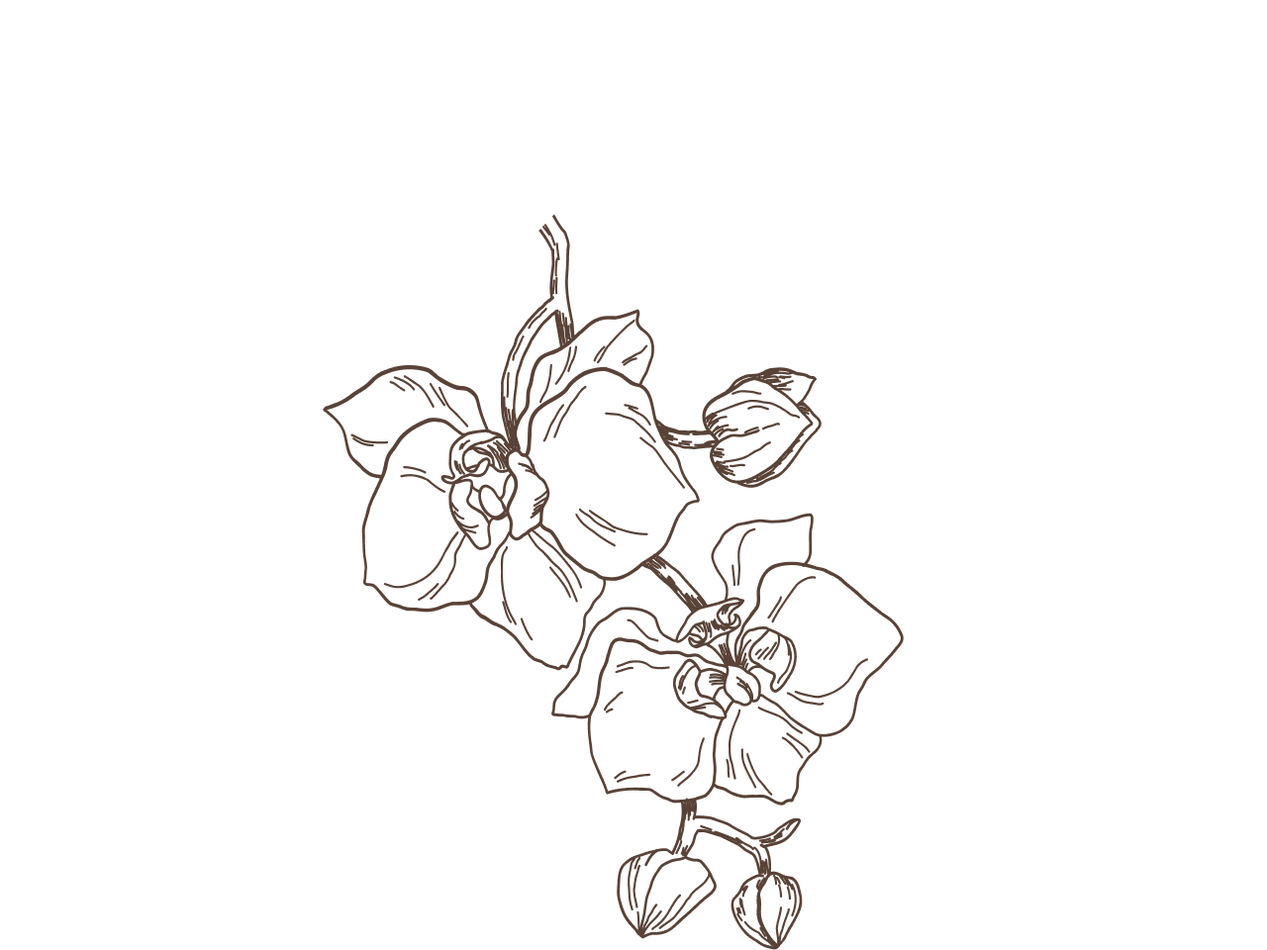
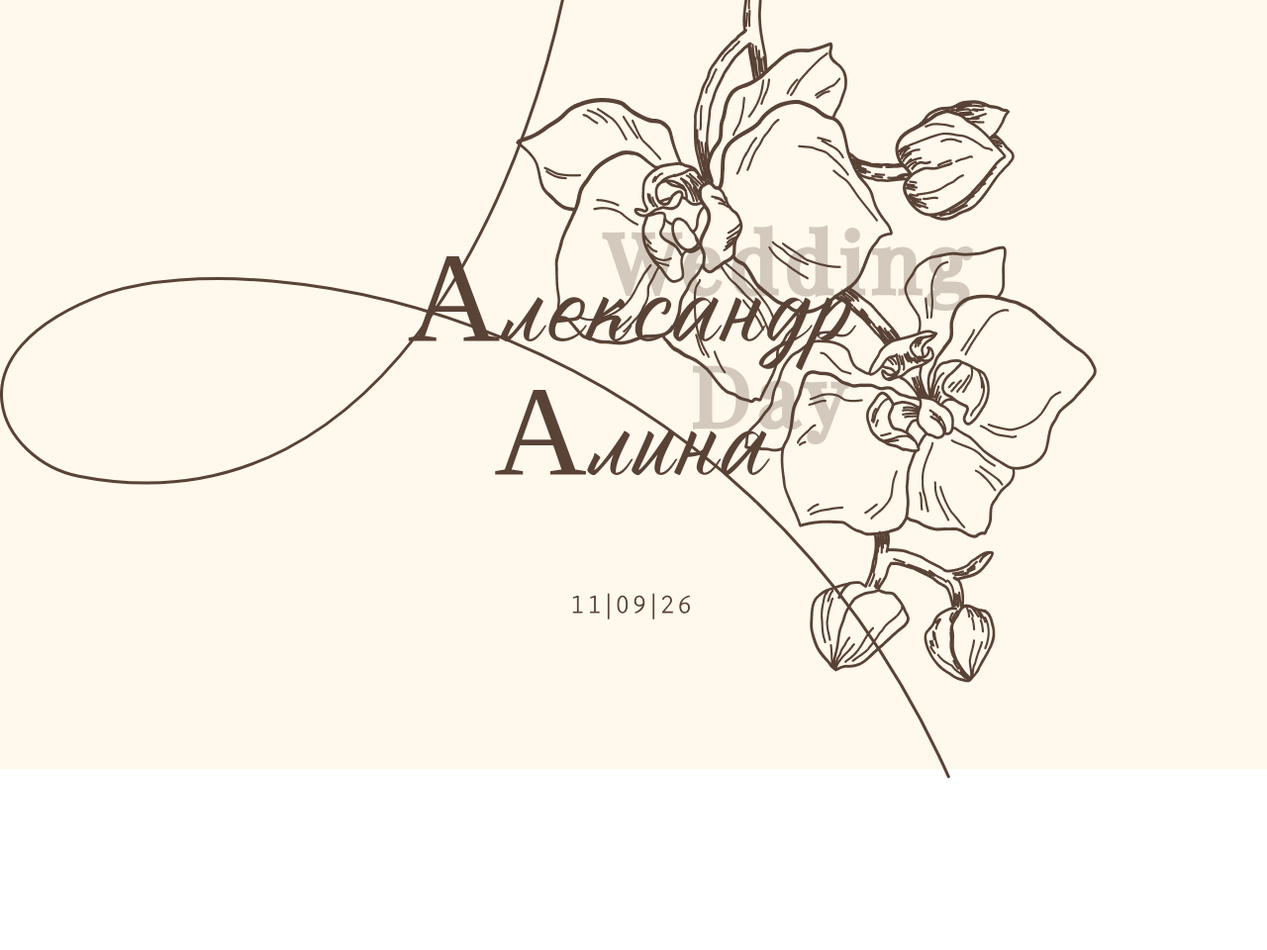
Before and after one commit to 1NEAT1/weeding, a website built with webpack: page src/index.html in a window 1280 px wide. Shown: the top 960 px of the page at 99% size. After the commit the page ends 800 px from the top, so only its background shows below. Built offline with nearby package versions, Linux system fonts and the light colour scheme; files whose address does not match are found by name.

Commit message:
Обновление

```diff
--- a/src/assets/styles/fonts.scss
+++ b/src/assets/styles/fonts.scss
@@ -3,3 +3,8 @@
 @import '../fonts/atziluth/atziluth.css';
 @import '../fonts/playfairdisplay/playfairdisplay.css';
 @import '../fonts/sourceserifpro/sourceserifpro.css';
+
+$font-playfair: 'Playfair Display', serif;
+$font-atziluth: 'Atziluth', serif;
+$font-hamiltoneg: 'mr_HamiltoneG', serif;
+$font-sourceserifpro: 'Source Serif Pro', serif;
--- a/src/assets/styles/main.scss
+++ b/src/assets/styles/main.scss
@@ -1,78 +1,92 @@
 @use './reset';
-@use './fonts';
+@use './fonts' as *;
 
+$color-cream: #FFF8EC;
 
-.title {
+.container {
+  width: 100%;
+  max-width: 1200px;
+  margin: 0 auto;
+  padding: 0 20px;
+}
+
+.hero {
+  position: relative;
+  padding: 150px 0 150px 0;
+  background-color: $color-cream;
+}
+
+.hero__deco {
+  position: absolute;
+  max-width: 100%;
+  height: auto;
+  pointer-events: none;
+  user-select: none;
+}
+
+.hero__deco--left {
+  left: 0;
+  top: -50px;
+}
+
+.hero__deco--right {
+  top: -120px;
+  right: 0;
+}
+
+.titles {
   display: flex;
   flex-direction: column;
   align-items: center;
-  margin-top: 150px;
-}
+  position: relative;
 
-.title_item {
-  position: relative;
-  display: flex;
-  flex-direction: column;
-  align-items: center;
-  text-align: center;
+  &__item {
+    &:last-child {
+      margin-top: -85px;
+    }
+  }
 
-  .title_item_wordw {
+  &__letter {
+    font-family: $font-hamiltoneg;
+  }
+
+  &__name {
     position: relative;
-    left: 50px;
-    font-family: 'Playfair Display', serif;
+    font-family: $font-atziluth;
+    font-size: 130px;
+    font-weight: 400;
+    letter-spacing: 0.04em;
+    color: #594236;
+    line-height: 1.1;
+    margin: 0;
+    top: 80px;
+  }
+
+  &__inside {
+    position: relative;
+    font-family: $font-playfair;
     font-size: 83px;
     font-weight: 400;
     letter-spacing: 0.09em;
     line-height: 0.8;
     color: #594236;
     opacity: 0.25;
-    -webkit-text-stroke: 8px #594236;
+    -webkit-text-stroke: 5px #594236;
     paint-order: stroke fill;
-    margin: 0;
-    text-transform: uppercase;
-  }
-
-    .title_item_wordd {
-    position: relative;
-    left: -15px;
-    font-family: 'Playfair Display', serif;
-    font-size: 83px;
-    font-weight: 400;
-    letter-spacing: 0.09em;
-    line-height: 0.8;
-    color: #594236;
-    opacity: 0.25;
-    -webkit-text-stroke: 8px #594236;
-    paint-order: stroke fill;
-    margin: 0;
-    text-transform: uppercase;
-  }
-
-  .title_item_name {
-    position: relative;
-    left: -135px;
-    font-family: 'Atziluth', serif;
-    font-size: 130px;
-    font-weight: 400;
-    color: #594236;
-    line-height: 1.1;
-    margin: 0;
-    margin-top: -73px;
-
-    span {
-      font-family: 'mr_HamiltoneG', serif;
+    bottom: 75px;
+    left: 165px;
+    &:last-child {
+      left: 200px;
     }
   }
 }
 
 .date {
-  position: relative;
-  left: -100px;
   font-size: 25px;
   color: #594236;
   text-align: center;
-  margin-top: 55px;
-  font-family: 'Source Serif Pro', serif;
+  margin-top: 90px;
+  font-family: $font-sourceserifpro;
   letter-spacing: 5px;
   -webkit-text-stroke: 1px #594236;
 }
--- a/src/assets/styles/reset.scss
+++ b/src/assets/styles/reset.scss
@@ -14,7 +14,6 @@ html {
 body {
   margin: 0;
   min-height: 100%;
-  max-width: 1400px;
 }
 
 body,
--- a/src/index.html
+++ b/src/index.html
@@ -6,22 +6,30 @@
   <title>Wedding</title>
 </head>
 <body>
-<header>
-  <div class="title">
-    <img src="assets/images/topflower.png" alt="">
-    <img src="assets/images/topline.svg" alt="">
-    <div class="title_item">
-      <h1 class="title_item_wordw">Wedding</h1>
-      <h2 class="title_item_name"><span>А</span>лександр</h2>
+<section class="hero">
+  <img class="hero__deco hero__deco--right" src="assets/images/topflower.png" alt="">
+  <img class="hero__deco hero__deco--left" src="assets/images/topline.svg" alt="">
+  <div class="container">
+    <div class="titles">
+      <div class="titles__item">
+        <div class="titles__name">
+          <span class="titles__letter">А</span>лександр
+        </div>
+        <div class="titles__inside">Wedding</div>
+      </div>
+
+      <div class="titles__item">
+        <div class="titles__name">
+          <span class="titles__letter">А</span>лина
+        </div>
+        <div class="titles__inside">Day</div>
+      </div>
     </div>
-    <div class="title_item">
-      <h1 class="title_item_wordd">Day</h1>
-      <h2 class="title_item_name"><span>А</span>лина</h2>
+
+    <div class="date">
+      11|09|26
     </div>
   </div>
-  <div class="date">
-    11|09|26
-  </div>
-</header>
+</section>
 </body>
 </html>
```
